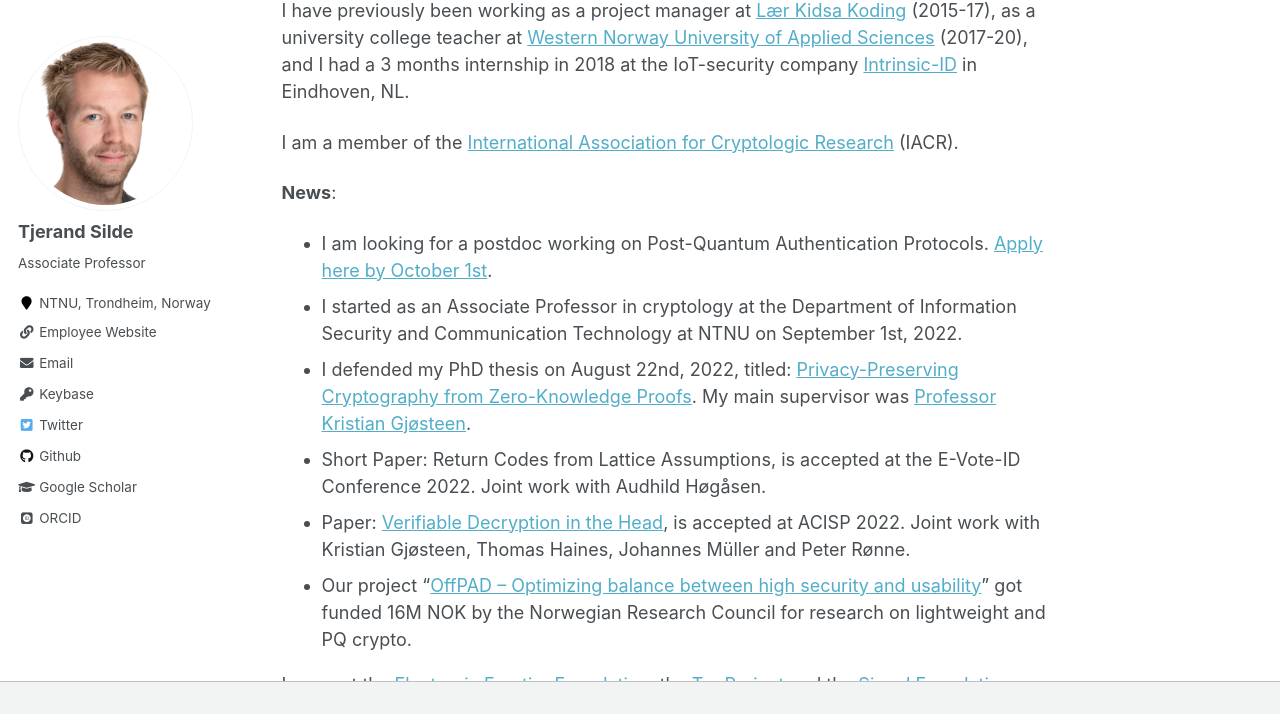
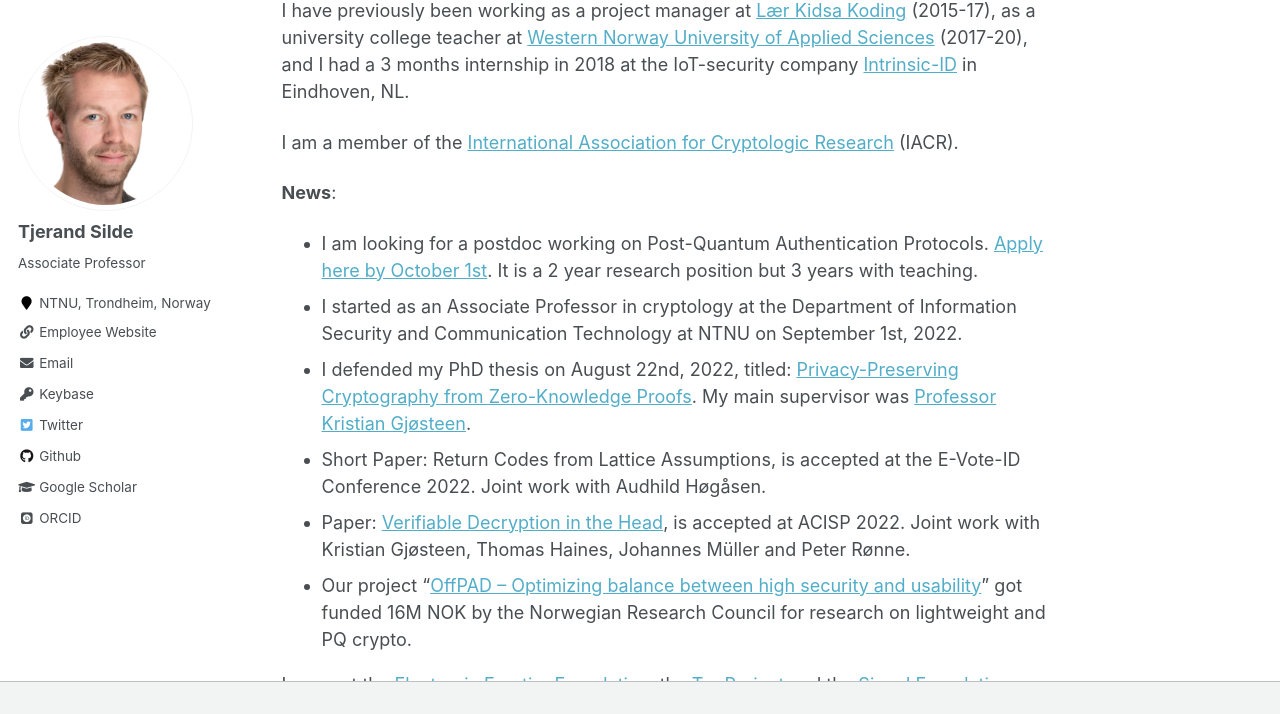
Before and after one commit to tjesi/tjesi.github.io, a Jekyll site: the page built from _pages/about.md, in a window 1280 px wide and 900 px high, scrolled down 611 px, cut to the strip 0-714 px from the top of the window. Built offline with Jekyll 4.4.1, drawn with Linux system fonts in a browser that asks for light colours; some web fonts are replaced.

Commit message:
Update about.md

```diff
--- a/_pages/about.md
+++ b/_pages/about.md
@@ -19,7 +19,7 @@ I have previously been working as a project manager at [Lær Kidsa Koding](https
 I am a member of the [International Association for Cryptologic Research](https://iacr.org) (IACR).
 
 **News**:
-- I am looking for a postdoc working on Post-Quantum Authentication Protocols. [Apply here by October 1st](https://www.jobbnorge.no/en/available-jobs/job/231938/postdoctoral-fellow-in-cryptography-focusing-on-post-quantum-authentication-protocols).
+- I am looking for a postdoc working on Post-Quantum Authentication Protocols. [Apply here by October 1st](https://www.jobbnorge.no/en/available-jobs/job/231938/postdoctoral-fellow-in-cryptography-focusing-on-post-quantum-authentication-protocols). It is a 2 year research position but 3 years with teaching.
 - I started as an Associate Professor in cryptology at the Department of Information Security and Communication Technology at NTNU on September 1st, 2022.
 - I defended my PhD thesis on August 22nd, 2022, titled: [Privacy-Preserving Cryptography from Zero-Knowledge Proofs](https://ntnuopen.ntnu.no/ntnu-xmlui/handle/11250/3012606). My main supervisor was [Professor Kristian Gjøsteen](https://www.ntnu.edu/employees/kristian.gjosteen).
 - Short Paper: Return Codes from Lattice Assumptions, is accepted at the E-Vote-ID Conference 2022. Joint work with Audhild Høgåsen.
```
